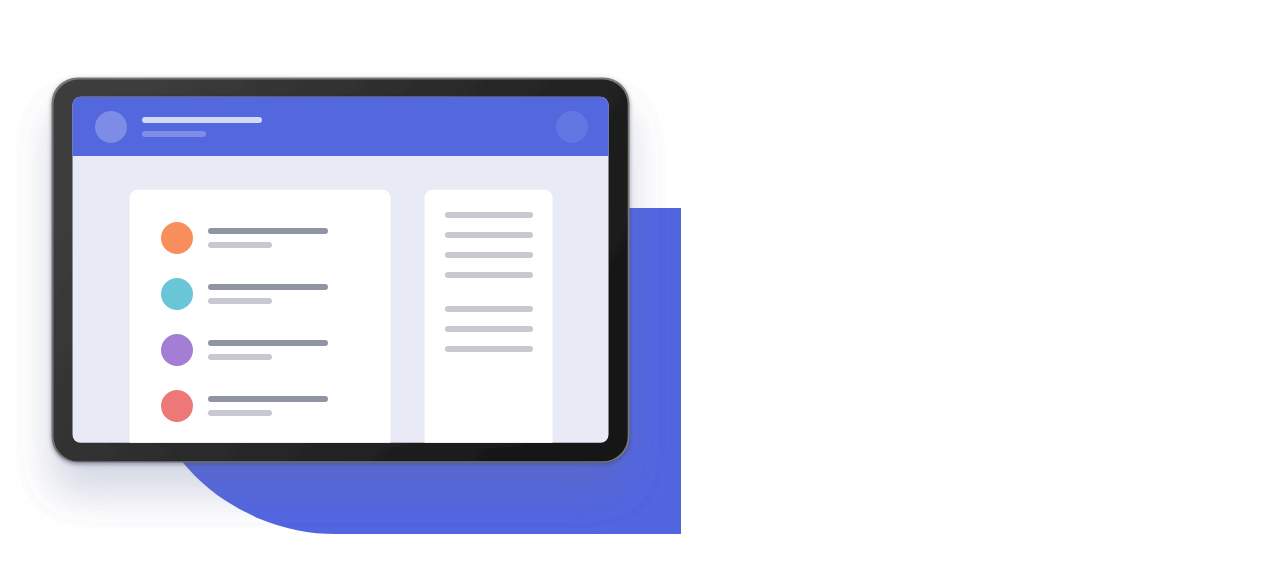
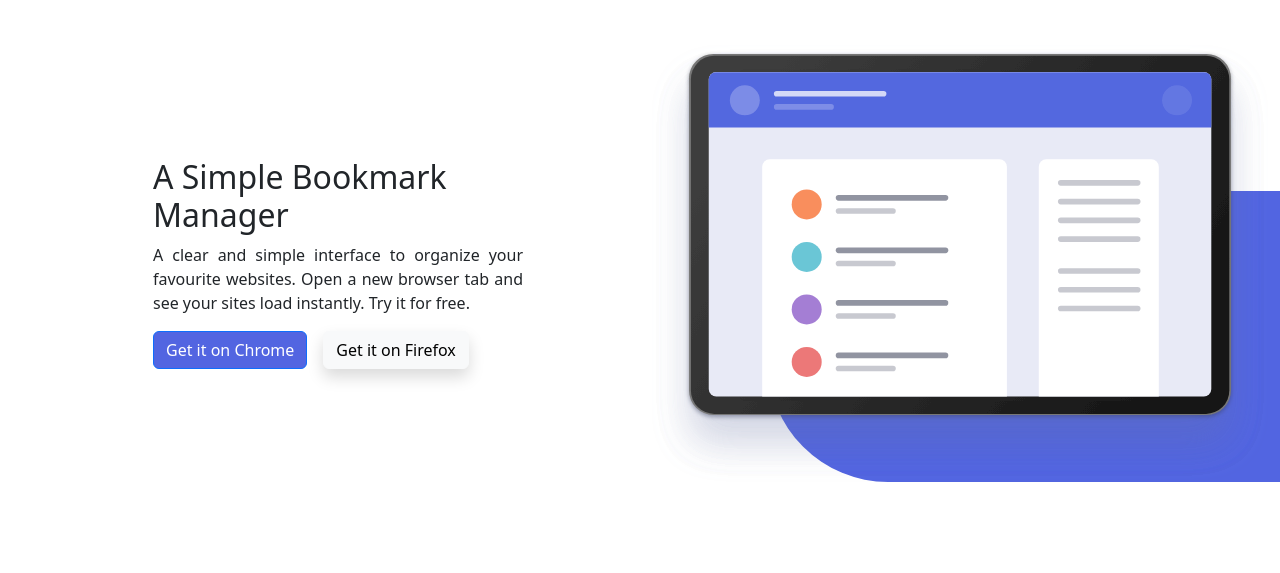
Before and after one commit to paulare17/Sprint1.2.2, a website built with Vite: page index.html in a window 1280 px wide. Shown: the part 99-672 px from the top of the page. Built offline with nearby package versions, Linux system fonts and the light colour scheme; files whose address does not match are found by name.

Commit message:
Secció 1 finalitzada

```diff
--- a/index.html
+++ b/index.html
@@ -1,4 +1,4 @@
-<!doctype html>
+<!DOCTYPE html>
 <html lang="en">
   <head>
     <meta charset="UTF-8" />
@@ -6,24 +6,40 @@
     <title>Sprint 1.2</title>
     <link rel="icon" type="image/svg+xml" href="./public/favicon-32x32.png" />
     <!-- Config bootstrap -->
-    <link rel="stylesheet" href="./node_modules/bootstrap/dist/css/bootstrap.min.css">
+    <link
+      rel="stylesheet"
+      href="./node_modules/bootstrap/dist/css/bootstrap.min.css"
+    />
     <!-- Config SCSS -->
-    <link rel="stylesheet" href="./styles.scss">
-    <link rel="stylesheet" href="./style.css">
+    <link rel="stylesheet" href="./styles.scss" />
+    <link rel="stylesheet" href="./style.css" />
   </head>
-  <body>
+  <body class="d-flex flex-column min-vh-100">
     <!-- Barra de navegació -->
     <header>
       <nav class="navbar navbar-expand-md fixed-top container">
         <div class="container align-items-center">
           <a class="navbar-brand ms-sm-3" href="#">
-            <img id="logo-image" src="./public/logo-bookmark.svg">
+            <img id="logo-image" src="./public/logo-bookmark.svg" />
           </a>
-          <button class="navbar-toggler border-0" type="button" data-bs-toggle="collapse" data-bs-target="#navbarNav">
-            <img src="./public/icon-hamburger.svg" alt="icon hamburguer">
+          <button
+            class="navbar-toggler border-0"
+            type="button"
+            data-bs-toggle="collapse"
+            data-bs-target="#navbarNav"
+          >
+            <img src="./public/icon-hamburger.svg" alt="icon hamburguer" />
           </button>
-          <div class="collapse navbar-collapse justify-content-end" id="navbarNav">
-              <img src="./public/icon-close.svg" class="d-none position-fixed top-0 end-0 mt-1 me-1" id="close-btn" alt="A close button">
+          <div
+            class="collapse navbar-collapse justify-content-end"
+            id="navbarNav"
+          >
+            <img
+              src="./public/icon-close.svg"
+              class="d-none position-fixed top-0 end-0 mt-1 me-1"
+              id="close-btn"
+              alt="A close button"
+            />
             <ul class="navbar-nav">
               <li class="nav-item active">
                 <a class="nav-link" href="#">Features</a>
@@ -35,7 +51,9 @@
                 <a class="nav-link" href="#">Contact</a>
               </li>
               <li class="nav-item">
-                      <a class="btn btn-primary border-0" id="login" href="#">Login</a>
+                <a class="btn btn-primary border-0" id="login" href="#"
+                  >Login</a
+                >
               </li>
             </ul>
           </div>
@@ -44,17 +62,47 @@
     </header>
 
     <!-- Primera secció: inici -->
-    <section class="position-relative overflow-hidden">
-      <div class="container-fluid container-lg">
-        <div class="row">
-          <div class="col-md-12 position-relative">
-            <div class="container-fluid position-absolute blue-rectangle" ></div>
-            <img src="./public/illustration-hero.svg" class="img-fluid position-relative"  style="z-index: 100;" alt="A tablet displaying an app interface">
+    <section class="position-relative overflow-hidden" id="section1">
+      <div class="container-fluid">
+        <div class="row align-items-center">
+          <!-- imatge amb rectangle -->
+          <div
+            class="col-sm-12 col-md-6 col-lg-6 col-xl-6 order-md-2 position-relative"
+            id="img-rectang"
+          >
+            <div class="container-fluid position-absolute blue-rectangle"></div>
+            <img
+              src="./public/illustration-hero.svg"
+              class="img-fluid position-relative"
+              style="z-index: 100"
+              alt="A tablet displaying an app interface"
+            />
+          </div>
 
+          <!-- text -->
+          <div
+            class="col-sm-12 col-md-6 col-lg-6 order-md-1 text-center position-relative"
+            id="text-global"
+          >
+          <div class="text-wrapper">
+            <div class="text-content">
+              <h2 class="text-md-start text-md-nowrap">
+                A Simple Bookmark Manager
+              </h2>
+              <p>
+                A clear and simple interface to organize your favourite websites.
+                Open a new browser tab and see your sites load instantly. Try it
+                for free.
+              </p>
+              <div class="button-container d-flex text-md-start gap-3">
+                <button class="btn btn-primary text-nowrap">Get it on Chrome</button>
+                <button class="btn btn-light shadow text-nowrap">Get it on Firefox</button>
               </div>
             </div>
           </div>
-
+        </div>
+      </div>
+    </div>
     </section>
 
     <!-- Segona secció: pestanyes -->
@@ -72,14 +120,6 @@
     <!-- Sisena secció: peu de pàgina -->
     <footer></footer>
 
-
-
-
-
-
-
-
-
     <script src="./node_modules/bootstrap/dist/js/bootstrap.bundle.min.js"></script>
     <script type="module" src="/src/main.js"></script>
   </body>
--- a/src/styles.scss
+++ b/src/styles.scss
@@ -9,6 +9,12 @@
 $primary: #5265e1;
 $secondary: #fa5959;
 $gris: #797979;
+
+body,
+html {
+  margin: 0;
+  padding: 0;
+}
 
 #navbarNav {
   text-transform: uppercase;
@@ -68,7 +74,6 @@ $gris: #797979;
     padding: 0.5rem 1rem;
     border-radius: 5px;
     box-shadow: $box-shadow;
-
   }
 }
 
@@ -78,14 +83,56 @@ $gris: #797979;
   border: solid $secondary;
 }
 
+#section1 {
+  padding-top: 6rem;
+  width: 100% !important;
 
   .blue-rectangle {
-    bottom:0;
+    bottom: 0;
     right: 0;
     width: 80%;
-    height: 70%;
-    border-radius: 0px 0px 0px 200px;
+    height: 60%;
+    border-radius: 0px 0px 0px 120px;
     clip-path: polygon(0 0, 100% 0, 100% 100%, 0 100%);
     background-color: $primary;
     z-index: 0 !important;
   }
+  #img-rectang {
+    padding-top: 3rem;
+  }
+  #text-global {
+    padding-left: 3rem;
+    padding-top: 3rem;
+
+    .text-wrapper {
+      display: flex;
+      justify-content: center;
+    }
+
+    .text-content {
+      max-width: 25rem; // Límits només al contingut del text
+      width: 100%; // Permet que sigui flexible dins del max-width
+      padding: 0 15px; // Mantenim espaiat consistent
+    }
+
+    // Assegurem que el container-fluid no es vegi afectat
+    .container-fluid {
+      padding: 0; // Eliminar padding si cal, però pots ajustar-lo
+    }
+
+    @media (min-width: 768px) {
+      text-align: justify !important;
+    }
+    .button-container {
+      @media (max-width: 767px) {
+        // Breakpoint md (pantalles petites)
+        justify-content: center; // Centra els botons en pantalles petites
+        gap: 0.5rem; // gap-sm-0.5 de Bootstrap
+      }
+    }
+  }
+}
+
+.btn-primary {
+  background-color: $primary;
+}
```
Lines whose indentation alone changed are shown as unchanged.
